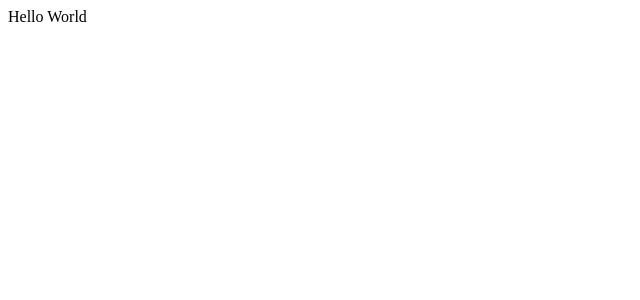
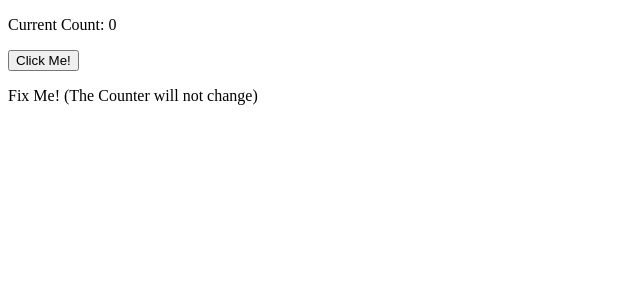
Before and after one commit to eliseuvideira/react-typescript-starter, a React app: page / in a window 1280 px wide. Shown: the top 300 px of the page, without its empty margins (0-640 px from the left). Built offline with nearby package versions, Linux system fonts and the light colour scheme.

Commit message:
fixed hot reloading that wasnt working as intended, also added an example demonstrating hot reloading in action

```diff
--- a/src/App.tsx
+++ b/src/App.tsx
@@ -1,5 +1,7 @@
 import React from 'react';
+import { hot } from 'react-hot-loader/root';
+import Counter from './components/Counter';
 
-const App = () => <div>Hello World</div>;
+const App = () => <Counter />;
 
-export default App;
+export default hot(App);
--- /dev/null
+++ b/src/components/Counter.tsx
@@ -0,0 +1,15 @@
+import React, { useState } from 'react';
+
+const Counter = () => {
+  const [count, setCount] = useState(0);
+  const onClickHandler = () => setCount(count + 1);
+  return (
+    <div>
+      <p>Current Count: {count}</p>
+      <button onClick={onClickHandler}>Click Me!</button>
+      <p>Fix Me! (The Counter will not change)</p>
+    </div>
+  );
+};
+
+export default Counter;
--- a/src/index.tsx
+++ b/src/index.tsx
@@ -1,5 +1,6 @@
 import React from 'react';
 import ReactDOM from 'react-dom';
+import 'react-hot-loader';
 import App from './App';
 
 ReactDOM.render(<App />, document.querySelector('#root'));
--- a/webpack.config.js
+++ b/webpack.config.js
@@ -15,7 +15,7 @@ const config = {
     rules: [
       {
         test: /\.tsx?$/,
-        use: ['ts-loader'],
+        use: ['react-hot-loader/webpack', 'ts-loader'],
         exclude: /node_modules/,
       },
     ],
```
